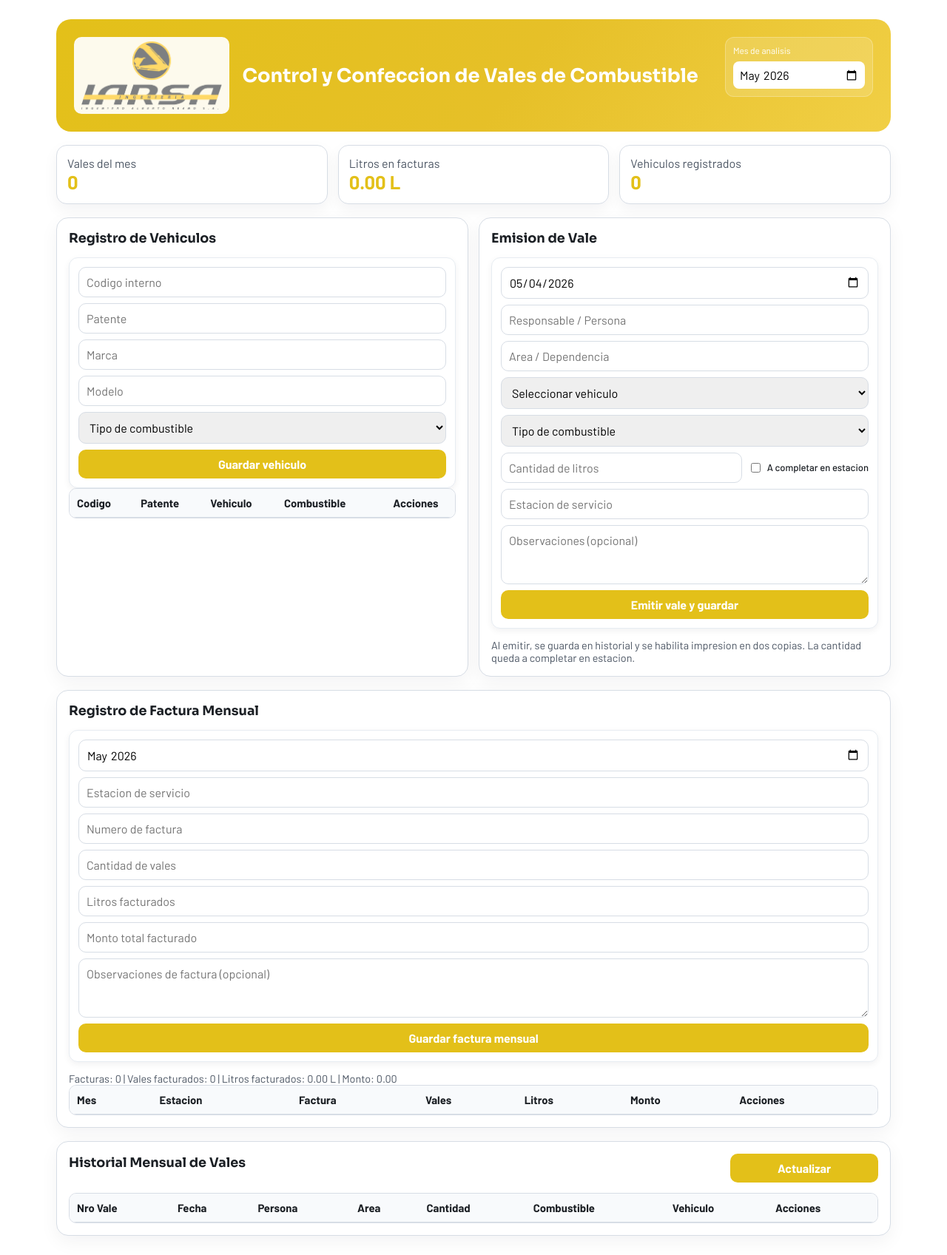
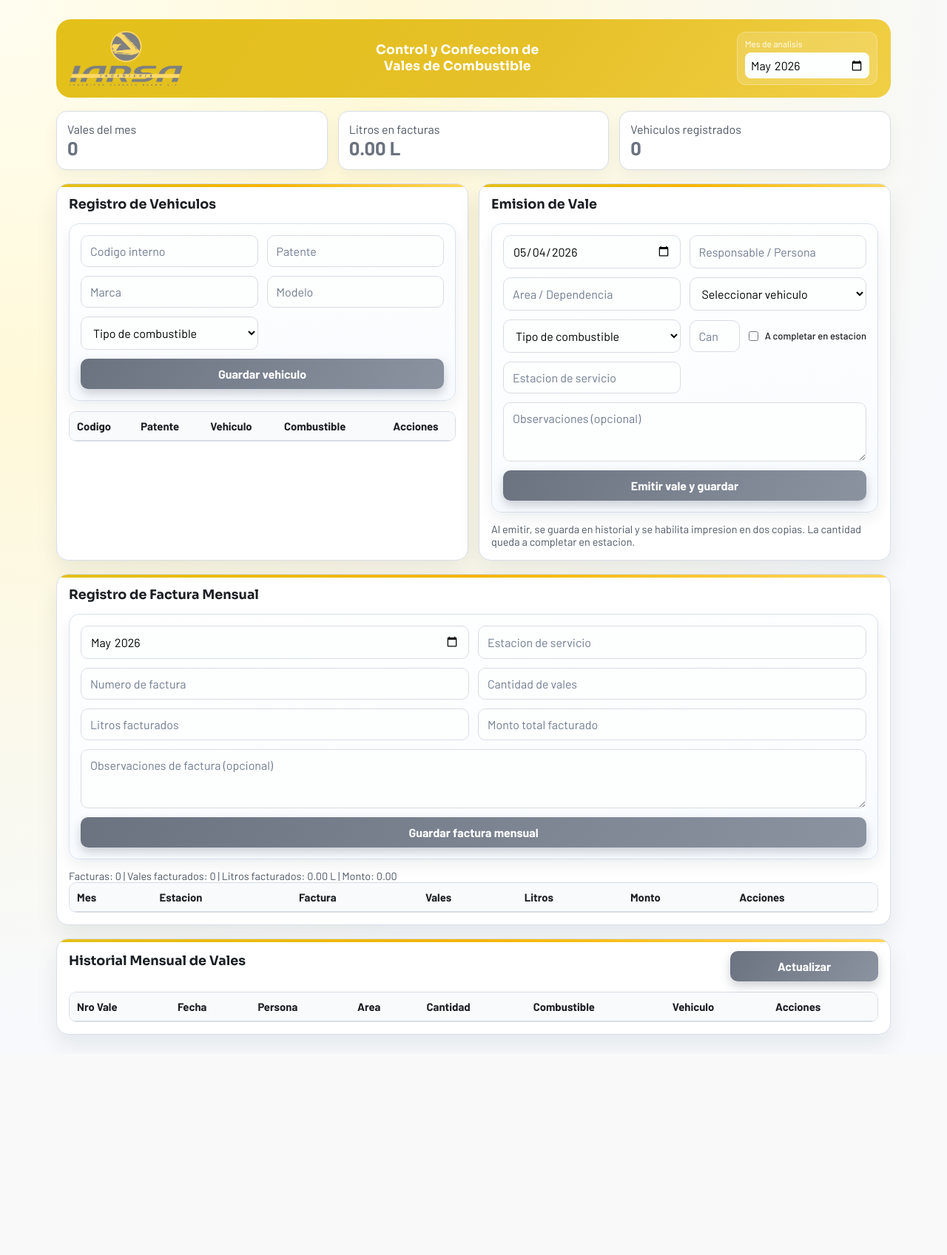
Before and after one commit to santiagonisi/Combustible, a FastAPI app: page / in a window 1280 px wide. Shown: the whole page at 74% size. After the commit the page ends 1409 px from the top, so only its background shows below. Run offline with FastAPI, Linux system fonts and the light colour scheme; data that the repository does not hold is empty.

Commit message:
rediseno visual: formularios, header, logo, titulo y botones grises

```diff
--- a/src/web/static/css/styles.css
+++ b/src/web/static/css/styles.css
@@ -1,11 +1,11 @@
 :root {
-    --bg: #ffffff;
+    --bg: radial-gradient(circle at 0% 0%, #fffdf0 0%, #fff9d9 28%, #f7f9fc 72%);
     --panel: #ffffff;
     --ink: #1b1f24;
     --muted: #4b5563;
-    --brand: #e3c019;
-    --brand-2: #e6c028;
-    --accent: #f4b400;
+    --brand: #6b7280;
+    --brand-2: #4b5563;
+    --accent: #9ca3af;
     --line: #d7dde5;
 }
 
@@ -30,10 +30,10 @@ body {
     background: linear-gradient(125deg, #e3c019 0%, #e6c028 55%, #f1cf45 100%);
     color: #fff;
     border-radius: 20px;
-    padding: 24px;
+    padding: 16px 18px;
     display: flex;
     justify-content: space-between;
-    align-items: flex-start;
+    align-items: center;
     gap: 18px;
     animation: reveal 500ms ease;
 }
@@ -47,9 +47,16 @@ body {
 }
 
 .hero h1 {
-    margin: 8px 0;
+    margin: 0;
     font-family: "Sora", sans-serif;
-    font-size: clamp(1.4rem, 2vw, 2rem);
+    font-size: clamp(1.05rem, 1.35vw, 1.45rem);
+    line-height: 1.25;
+    letter-spacing: 0.01em;
+    font-weight: 600;
+    max-width: 30ch;
+    text-align: center;
+    margin-inline: auto;
+    text-wrap: balance;
 }
 
 .hero p { margin: 0; max-width: 740px; }
@@ -57,29 +64,34 @@ body {
 .hero-left {
     display: flex;
     align-items: center;
-    gap: 18px;
+    gap: 12px;
+    flex: 1;
+    min-width: 0;
+}
+
+.hero-left > div {
+    flex: 1;
+    display: flex;
+    justify-content: center;
 }
 
 .hero-logo {
-    height: 104px;
+    height: 74px;
     width: auto;
     object-fit: contain;
     flex-shrink: 0;
-    background: rgba(255, 255, 255, 0.92);
-    border-radius: 10px;
-    padding: 6px 10px;
 }
 
 .month-picker {
     background: rgba(255, 255, 255, 0.15);
     border: 1px solid rgba(255, 255, 255, 0.25);
     border-radius: 12px;
-    padding: 10px;
-    min-width: 200px;
+    padding: 8px 10px;
+    min-width: 188px;
 }
 
-.month-picker label { display: block; font-size: 12px; margin-bottom: 8px; }
-.month-picker input { width: 100%; padding: 8px; border-radius: 8px; border: none; }
+.month-picker label { display: block; font-size: 12px; margin-bottom: 5px; }
+.month-picker input { width: 100%; padding: 7px; border-radius: 8px; border: none; }
 
 .stats-grid {
     display: grid;
@@ -106,11 +118,23 @@ body {
 
 .panel {
     background: var(--panel);
-    border: 1px solid var(--line);
+    border: 1px solid #d8deea;
     border-radius: 16px;
     padding: 16px;
-    box-shadow: 0 8px 24px rgba(15, 23, 42, 0.05);
+    box-shadow: 0 14px 30px rgba(17, 24, 39, 0.08);
     animation: reveal 600ms ease;
+    position: relative;
+    overflow: hidden;
+}
+
+.panel::before {
+    content: "";
+    position: absolute;
+    top: 0;
+    left: 0;
+    right: 0;
+    height: 4px;
+    background: linear-gradient(90deg, #e3c019 0%, #f4b400 50%, #ffd65c 100%);
 }
 
 .panel h2 {
@@ -119,38 +143,124 @@ body {
     font-size: 1.1rem;
 }
 
+.panel-lead {
+    margin: -4px 0 12px;
+    color: #526273;
+    font-size: 0.92rem;
+}
+
 .form-grid {
     display: grid;
-    gap: 8px;
-    background: #ffffff;
-    border: 1px solid #e7ecf2;
-    border-radius: 12px;
-    padding: 12px;
-    box-shadow: 0 3px 10px rgba(15, 23, 42, 0.06);
+    grid-template-columns: repeat(2, minmax(0, 1fr));
+    gap: 12px;
+    background: linear-gradient(175deg, #ffffff 0%, #f8fbff 100%);
+    border: 1px solid #d8e2f0;
+    border-radius: 14px;
+    padding: 15px;
+    box-shadow: inset 0 1px 0 rgba(255, 255, 255, 0.9), 0 8px 20px rgba(15, 23, 42, 0.07);
+}
+
+.form-grid > button,
+.form-grid > textarea,
+.form-grid > .field-full {
+    grid-column: 1 / -1;
 }
 
 input, select, textarea, button {
     width: 100%;
-    padding: 10px;
+    padding: 11px 12px;
     border-radius: 10px;
     border: 1px solid var(--line);
     font: inherit;
 }
 
+input, select, textarea {
+    background: #fdfefe;
+    transition: border-color 130ms ease, box-shadow 130ms ease, background 130ms ease;
+}
+
+input::placeholder,
+textarea::placeholder {
+    color: #6f7d90;
+}
+
+input:focus,
+select:focus,
+textarea:focus {
+    outline: none;
+    border-color: var(--accent);
+    background: #ffffff;
+    box-shadow: 0 0 0 3px rgba(107, 114, 128, 0.2);
+}
+
 textarea { min-height: 80px; resize: vertical; }
 
+.liters-row {
+    display: flex;
+    gap: 10px;
+    align-items: center;
+    background: linear-gradient(180deg, #f8fafc 0%, #f4f7fb 100%);
+    border: 1px solid #d8e1ed;
+    border-radius: 10px;
+    padding: 8px 10px;
+}
+
+.liters-row input[type="number"] {
+    flex: 1;
+}
+
+.liters-check {
+    display: inline-flex;
+    align-items: center;
+    gap: 6px;
+    white-space: nowrap;
+    font-size: 13px;
+    color: #334155;
+    font-weight: 600;
+    cursor: pointer;
+}
+
+.liters-check input[type="checkbox"] {
+    width: auto;
+    margin: 0;
+}
+
+.form-vehicle button,
+.form-voucher button,
+.form-invoice button {
+    margin-top: 2px;
+}
+
+.form-invoice {
+    grid-template-columns: repeat(3, minmax(0, 1fr));
+}
+
+.invoice-actions {
+    display: grid;
+    grid-template-columns: 1fr auto;
+    gap: 10px;
+    align-items: center;
+}
+
+.invoice-actions .secondary-btn {
+    width: auto;
+    min-width: 150px;
+}
+
 button {
-    background: var(--brand);
+    background: linear-gradient(120deg, var(--brand) 0%, #8b93a1 100%);
     color: white;
     font-weight: 700;
     border: none;
     cursor: pointer;
-    transition: transform 120ms ease, background 120ms ease;
+    transition: transform 120ms ease, box-shadow 120ms ease, background 120ms ease;
+    box-shadow: 0 6px 14px rgba(75, 85, 99, 0.28);
 }
 
 button:hover {
-    background: var(--brand-2);
+    background: linear-gradient(120deg, var(--brand-2) 0%, #374151 100%);
     transform: translateY(-1px);
+    box-shadow: 0 8px 18px rgba(55, 65, 81, 0.34);
 }
 
 .secondary-btn {
@@ -161,6 +271,7 @@ button:hover {
 
 .secondary-btn:hover {
     background: #f8fafc;
+    box-shadow: none;
 }
 
 .helper { font-size: 0.9rem; color: var(--muted); margin-bottom: 0; }
@@ -175,6 +286,36 @@ button:hover {
     overflow: auto;
     border-radius: 10px;
     border: 1px solid var(--line);
+}
+
+.form-grid + .table-wrap {
+    margin-top: 14px;
+}
+
+.pager {
+    margin-top: 12px;
+    display: flex;
+    align-items: center;
+    justify-content: flex-end;
+    gap: 10px;
+}
+
+.pager #reportPageInfo {
+    font-size: 0.9rem;
+    color: var(--muted);
+    min-width: 120px;
+    text-align: center;
+}
+
+.pager .secondary-btn {
+    width: auto;
+    min-width: 110px;
+    padding: 8px 12px;
+}
+
+.pager .secondary-btn:disabled {
+    opacity: 0.5;
+    cursor: not-allowed;
 }
 
 .table-wrap.small { max-height: 290px; }
@@ -245,7 +386,28 @@ th {
 
 @media (max-width: 950px) {
     .hero { flex-direction: column; }
-    .hero-logo { height: 82px; }
+    .hero-logo { height: 64px; }
     .stats-grid { grid-template-columns: 1fr; }
     .content-grid { grid-template-columns: 1fr; }
+    .form-grid,
+    .form-invoice {
+        grid-template-columns: 1fr;
+    }
+    .liters-row {
+        flex-direction: column;
+        align-items: stretch;
+    }
+    .liters-check {
+        white-space: normal;
+    }
+    .invoice-actions {
+        grid-template-columns: 1fr;
+    }
+    .invoice-actions .secondary-btn {
+        width: 100%;
+    }
+    .pager {
+        justify-content: center;
+        flex-wrap: wrap;
+    }
 }
--- a/src/web/templates/base.html
+++ b/src/web/templates/base.html
@@ -7,7 +7,7 @@
     <link rel="preconnect" href="https://fonts.googleapis.com">
     <link rel="preconnect" href="https://fonts.gstatic.com" crossorigin>
     <link href="https://fonts.googleapis.com/css2?family=Barlow:wght@400;500;700&family=Sora:wght@500;700&display=swap" rel="stylesheet">
-    <link rel="stylesheet" href="/static/css/styles.css">
+    <link rel="stylesheet" href="/static/css/styles.css?v=20260504j">
 </head>
 <body>
     {% block content %}{% endblock %}
--- a/src/web/templates/print_voucher.html
+++ b/src/web/templates/print_voucher.html
@@ -18,11 +18,12 @@
         .print-actions { margin-bottom: 14px; }
         .print-actions button {
             padding: 8px 20px;
-            background: #e3c019;
+            background: #6b7280;
             border: none;
             cursor: pointer;
             font-weight: bold;
             font-size: 13px;
+            color: #fff;
         }
 
         .voucher-copy {
```
